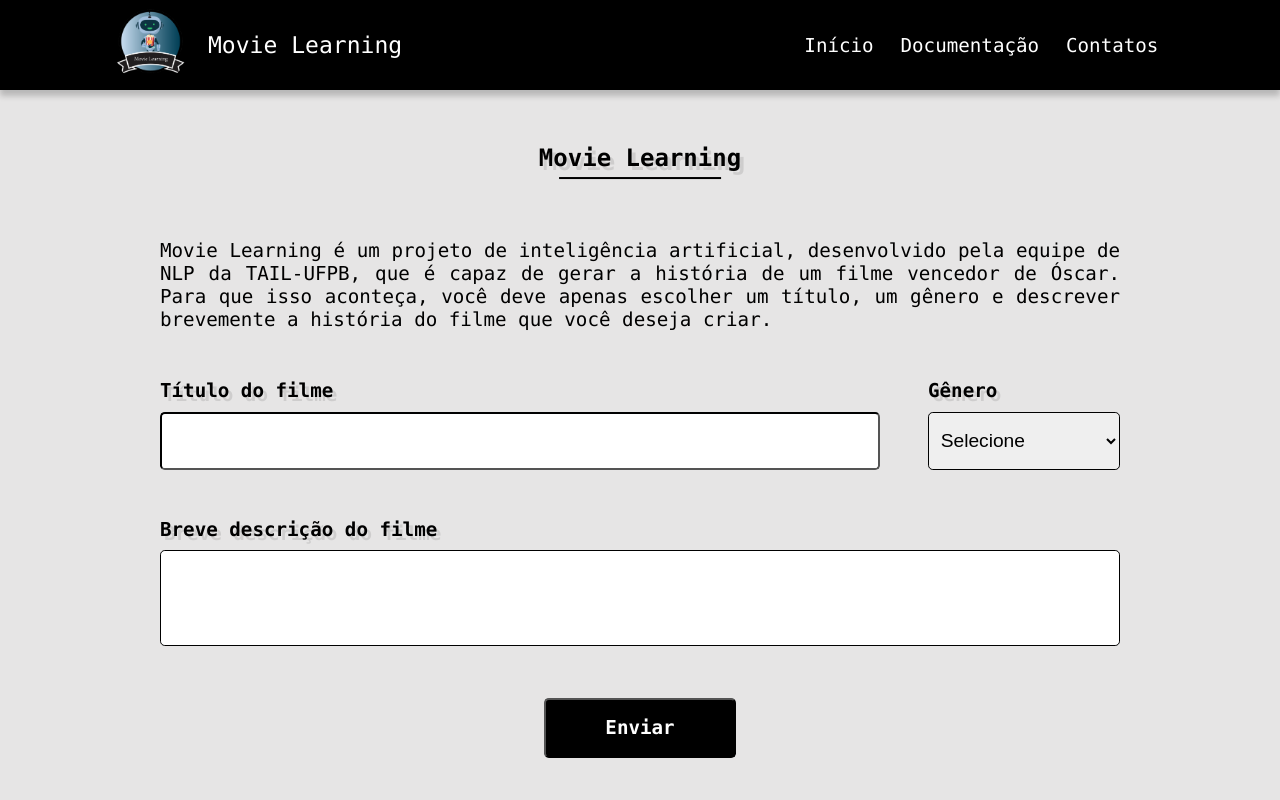
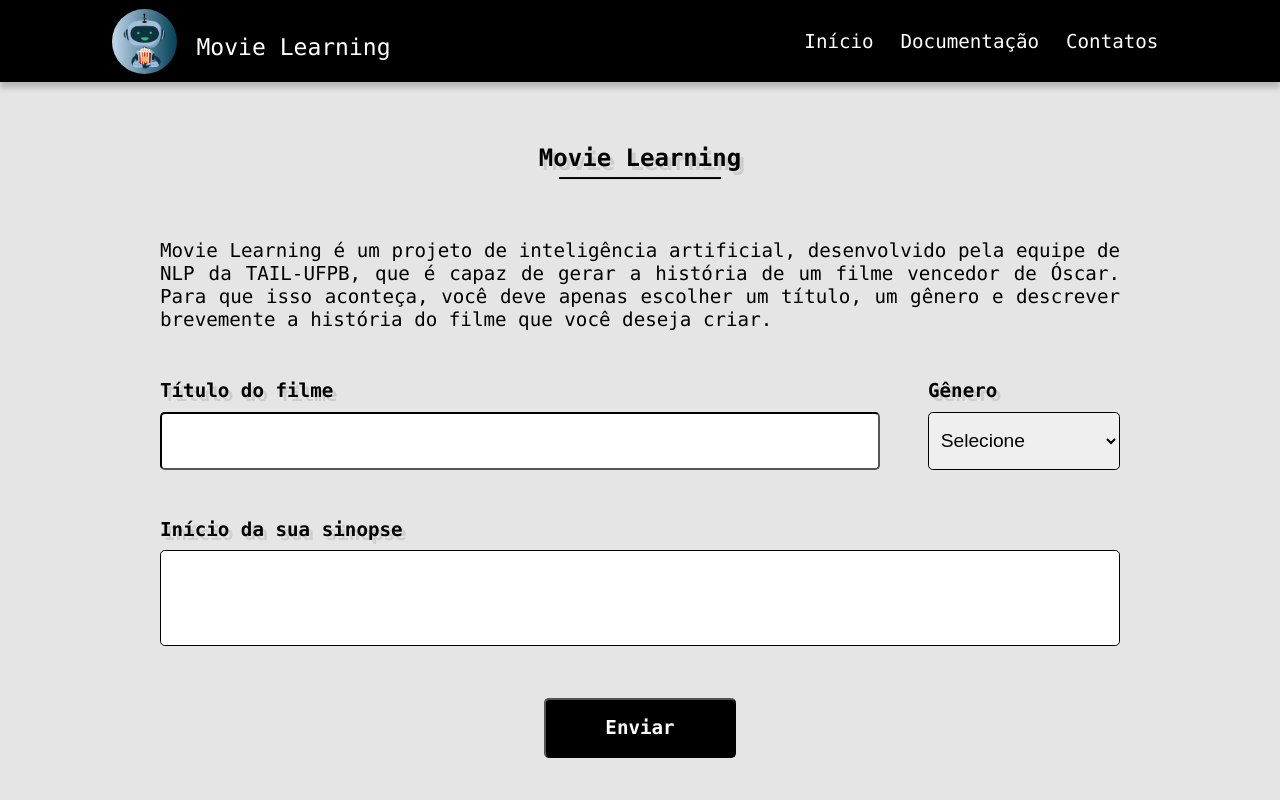
Before and after one commit to emillyedu/movie-learning-TAIL, a plain HTML site: page index.html in a window 1280 px wide. Shown: the top 800 px of the page. Drawn offline with Linux system fonts and the light colour scheme.

Commit message:
atualizacoes

```diff
--- a/css/styles.css
+++ b/css/styles.css
@@ -77,7 +77,7 @@ select{
 
 /*------------------HEADER------------------*/
 .header {
-    padding: 0.7rem 0;
+    padding: 0.9rem 0;
     background-color:#000000 !important ;
     position: fixed;
     top: 0;
@@ -121,7 +121,7 @@ select{
 }
 
 .logo img{
-    width: 8rem;
+    width: 6.8rem;
     border-radius: 100%;
 }
 
@@ -138,24 +138,16 @@ select{
     padding: 7rem 0 0 0;
 }
 
-/* .ultima{
-    background-color: rgb(230, 229, 229) !important;
-    box-shadow: 0 !important;
-    border-style: none !important;
-    border-color: rgb(230, 229, 229) !important;
-    cursor:auto !important;
-} */
-
 .box:nth-child(1) {
     background-color: #ffffff;
     box-shadow: 0 0.5rem 0.5rem rgba(0, 0, 0.5, 0.2);
-    cursor: pointer;
+    /* cursor: pointer; */
 }
 
 .box:nth-child(2) {
     background-color: #ffffff;
     box-shadow: 0 0.5rem 0.5rem rgba(0, 0, 0.5, 0.2);
-    cursor: pointer;
+    /* cursor: pointer; */
 }
 
 .box:hover {
@@ -401,6 +393,8 @@ button:hover {
 .github a:hover{
     color:#6175db;
 }
+
+
 /*------------------FOOTER------------------*/
 .section-footer {
     background-color: rgb(27, 26, 26);
--- a/index.html
+++ b/index.html
@@ -9,13 +9,14 @@
     <link rel="stylesheet" href="./css/styles.css" />
 </head>
 <body>
+
     <!-- Header -->
     <header>
         <!-- Nav -->
             <nav class="header">
                 <div class="general-header container">
                     <div class="logo">
-                        <img src="./img/movie-learning.png" alt="">
+                        <img src="./img/logo-parcial.png" alt="">
                         <h1>Movie Learning</h1>
                     </div>
 
@@ -36,6 +37,7 @@
                 </div>
             </nav>
     </header>
+
     <!-- Main -->
     <main class="main">
         <div class="title">
@@ -71,7 +73,7 @@
                     </fieldset>
                     <fieldset class="fieldset-2">
                         <div>
-                            <label class="title-form" for="descricao">Breve descrição do filme</label>
+                            <label class="title-form" for="descricao">Início da sua sinopse</label>
                             <br>
                             <textarea name="descricao" class="input input-descricao"></textarea>
 
```
Also changed, not shown: contato.html (+5 -4 lines), documentacao.html (+3 -1 lines).
